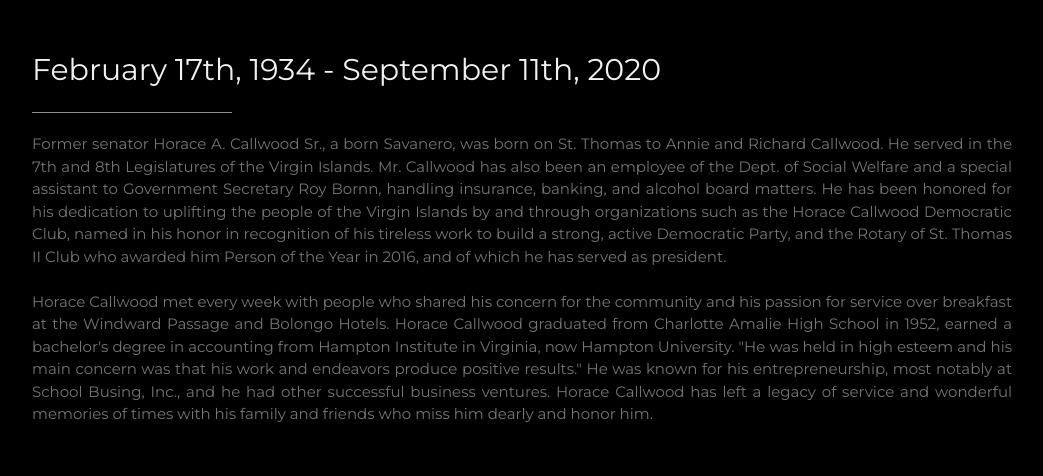
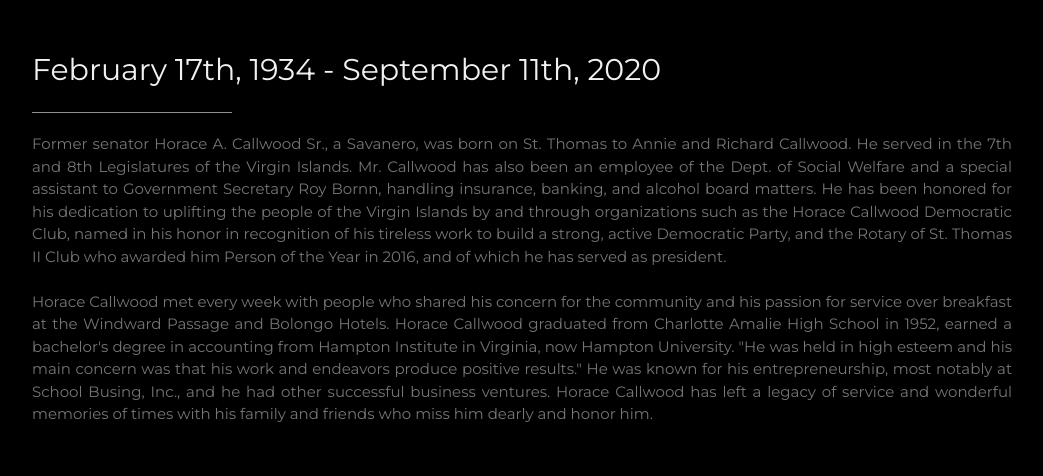
Before and after one commit to camilamdaniels/horacecallwood, a plain HTML site: page index.html in a window 1280 px wide. Shown: the part 1860-2336 px from the top of the page, without its empty margins (178-1221 px from the left). Drawn offline with nearby package versions, Linux system fonts and the light colour scheme.

Commit message:
Updated index.md file.

```diff
--- a/index.html
+++ b/index.html
@@ -63,7 +63,7 @@ body, h1,h2,h3,h4,h5,h6 {font-family: "Montserrat", sans-serif}
   <div class="w3-content w3-justify w3-text-grey w3-padding-64" id="about">
     <h2 class="w3-text-light-grey">February 17th, 1934 - September 11th, 2020</h2>
     <hr style="width:200px" class="w3-opacity">
-    <p>Former senator Horace A. Callwood Sr., a born Savanero, was born on St. Thomas to Annie and Richard Callwood. He served in the 7th and 8th Legislatures of the Virgin Islands. Mr. Callwood has also been an employee of the Dept. of Social Welfare and a special assistant to Government Secretary Roy Bornn, handling insurance, banking, and alcohol board matters. He has been honored for his dedication to uplifting the people of the Virgin Islands by and through organizations such as the Horace Callwood Democratic Club, named in his honor in recognition of his tireless work to build a strong, active Democratic Party, and the Rotary of St. Thomas II Club who awarded him Person of the Year in 2016, and of which he has served as president.
+    <p>Former senator Horace A. Callwood Sr., a Savanero, was born on St. Thomas to Annie and Richard Callwood. He served in the 7th and 8th Legislatures of the Virgin Islands. Mr. Callwood has also been an employee of the Dept. of Social Welfare and a special assistant to Government Secretary Roy Bornn, handling insurance, banking, and alcohol board matters. He has been honored for his dedication to uplifting the people of the Virgin Islands by and through organizations such as the Horace Callwood Democratic Club, named in his honor in recognition of his tireless work to build a strong, active Democratic Party, and the Rotary of St. Thomas II Club who awarded him Person of the Year in 2016, and of which he has served as president.
 <br><br/>
 Horace Callwood met every week with people who shared his concern for the community and his passion for service over breakfast at the Windward Passage and Bolongo Hotels. Horace Callwood graduated from Charlotte Amalie High School in 1952, earned a bachelor's degree in accounting from Hampton Institute in Virginia, now Hampton University. "He was held in high esteem and his main concern was that his work and endeavors produce positive results." He was known for his entrepreneurship, most notably at School Busing, Inc., and he had other successful business ventures. Horace Callwood has left a legacy of service and wonderful memories of times with his family and friends who miss him dearly and honor him.
     </p>
```
